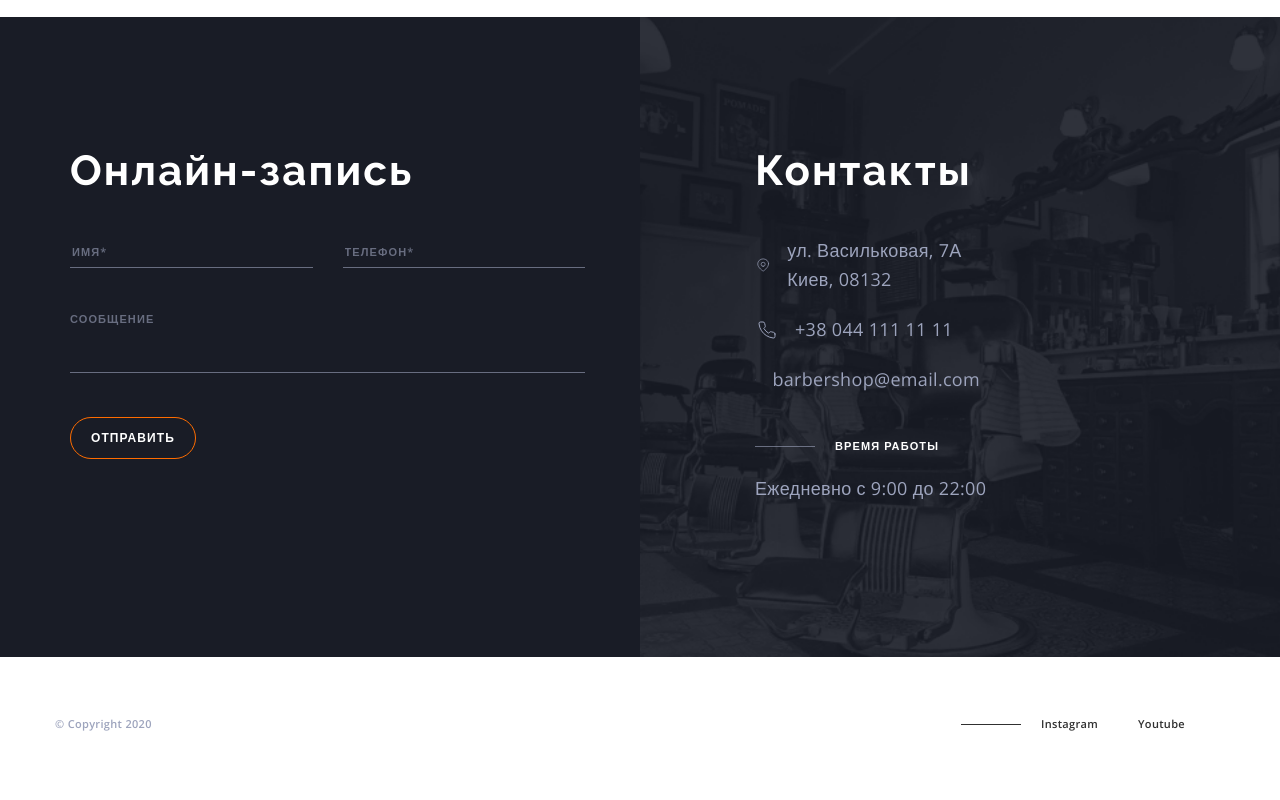
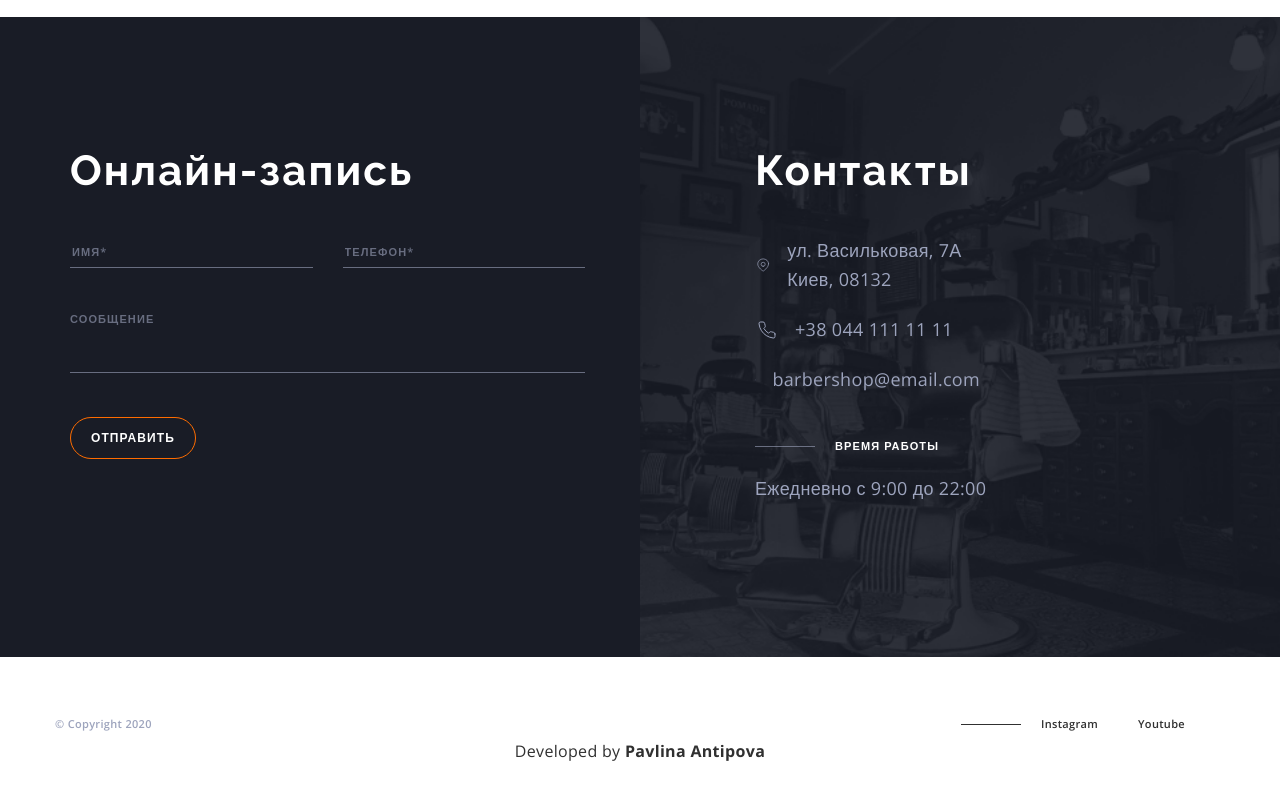
Before and after one commit to PavlinaAntipova/barbershop, a plain HTML site: page index.html in a window 1280 px wide. Shown: the part 3887-4687 px from the top of the page. Drawn offline with nearby package versions, Linux system fonts and the light colour scheme.

Commit message:
add footer

```diff
--- a/index.html
+++ b/index.html
@@ -318,6 +318,7 @@
           </li>
         </ul>
       </div>
+      <p class="developing">Developed by <a href="https://www.linkedin.com/in/pavlina-antipova-45392212a/" target="_blank">Pavlina Antipova</a></p>
   </footer>
 
 
--- a/sass/components/_footer.scss
+++ b/sass/components/_footer.scss
@@ -31,3 +31,12 @@
     padding-right: 255px;
   }
 }
+
+.developing {
+  margin-top: 10px;
+  text-align: center;
+
+  & a {
+    font-weight: 700;
+  }
+}
```
Also changed, not shown: css/main.css, css/main.min.css, 2 other files.
